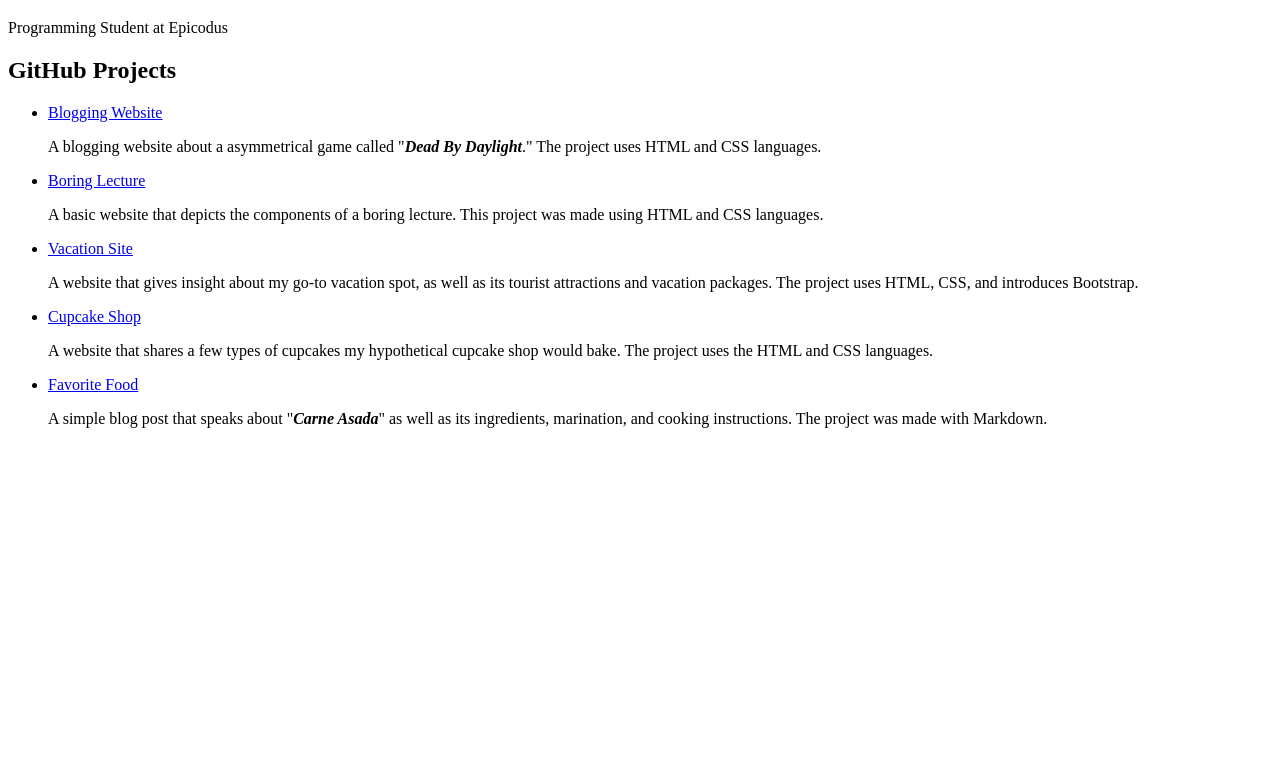
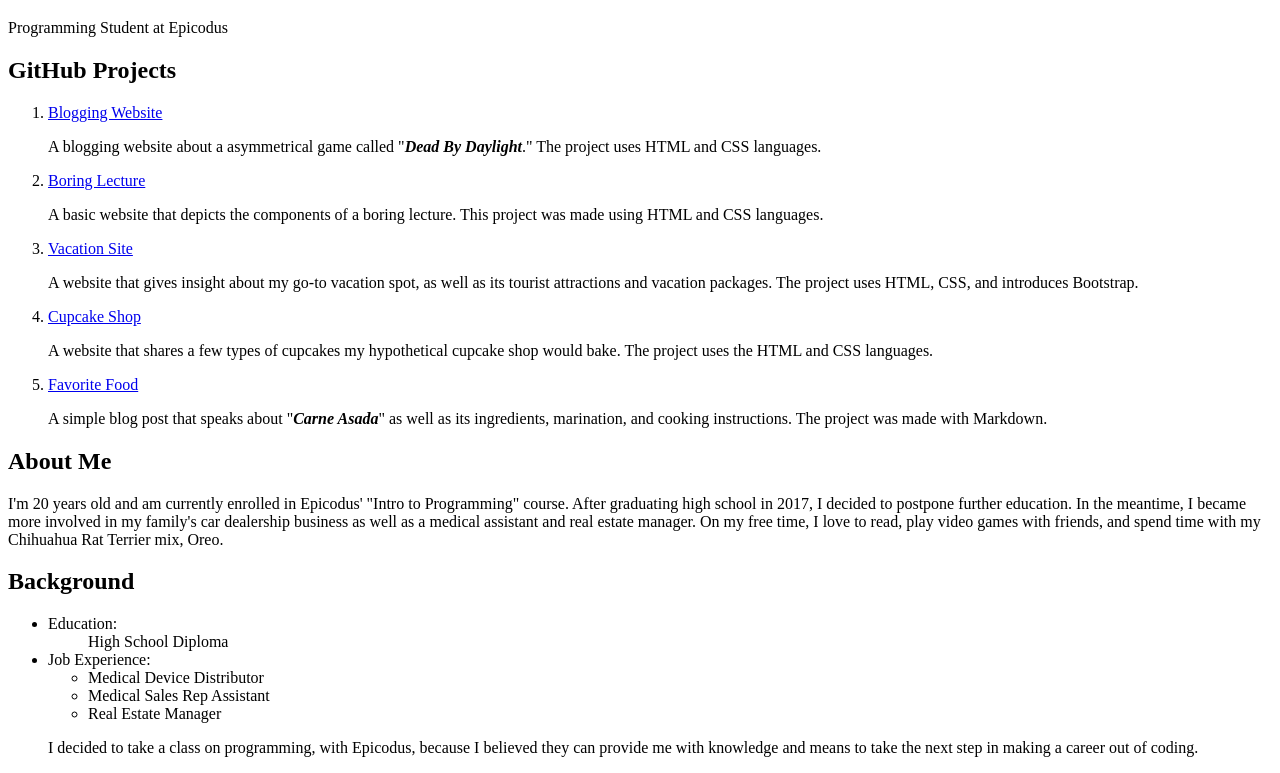
Before and after one commit to JEGIII/portfolio-landing-project, a plain HTML site: page index.html in a window 1280 px wide. Shown: the part 61-834 px from the top of the page. Before the commit the page ends 800 px from the top, so only its background shows below. Drawn offline with Linux system fonts and the light colour scheme.

Commit message:
It will rework the project list to a numbered list and add an 'About Me' section and an unordered 'Background' list.

```diff
--- a/index.html
+++ b/index.html
@@ -8,7 +8,7 @@
     <p>Programming Student at Epicodus</p>
 
     <h2>GitHub Projects</h2>
-    <ul>
+    <ol>
       <li><a href="https://github.com/JEGIII/blogging-website-project">Blogging Website</a></li>
       <p>A blogging website about a asymmetrical game called "<strong><em>Dead By Daylight</em></strong>." The project uses HTML and CSS languages.</p>
       <li><a href="https://github.com/JEGIII/boring-lecture-project">Boring Lecture</a></li>
@@ -19,6 +19,20 @@
       <p>A website that shares a few types of cupcakes my hypothetical cupcake shop would bake. The project uses the HTML and CSS languages.</p>
       <li><a href="https://github.com/JEGIII/my-favorite-food-project">Favorite Food</a></li>
       <p>A simple blog post that speaks about "<strong><em>Carne Asada</em></strong>" as well as its ingredients, marination, and cooking instructions. The project was made with Markdown.</p>
+    </ol>
+    <h2>About Me</h2>
+    <p>I'm 20 years old and am currently enrolled in Epicodus' "Intro to Programming" course. After graduating high school in 2017, I decided to postpone further education. In the meantime, I became more involved in my family's car dealership business as well as a medical assistant and real estate manager. On my free time, I love to read, play video games with friends, and spend time with my Chihuahua Rat Terrier mix, Oreo.</p>
+    <h2>Background</h2>
+    <ul>
+      <li>Education:</li>
+      <ul>High School Diploma</ul>
+      <li>Job Experience:</li>
+      <ul>
+        <li>Medical Device Distributor</li>
+        <li>Medical Sales Rep Assistant</li>
+        <li>Real Estate Manager</li>
+      </ul>
+      <p>I decided to take a class on programming, with Epicodus, because I believed they can provide me with knowledge and means to take the next step in making a career out of coding.</p>
     </ul>
   </body>
 </html>
```
